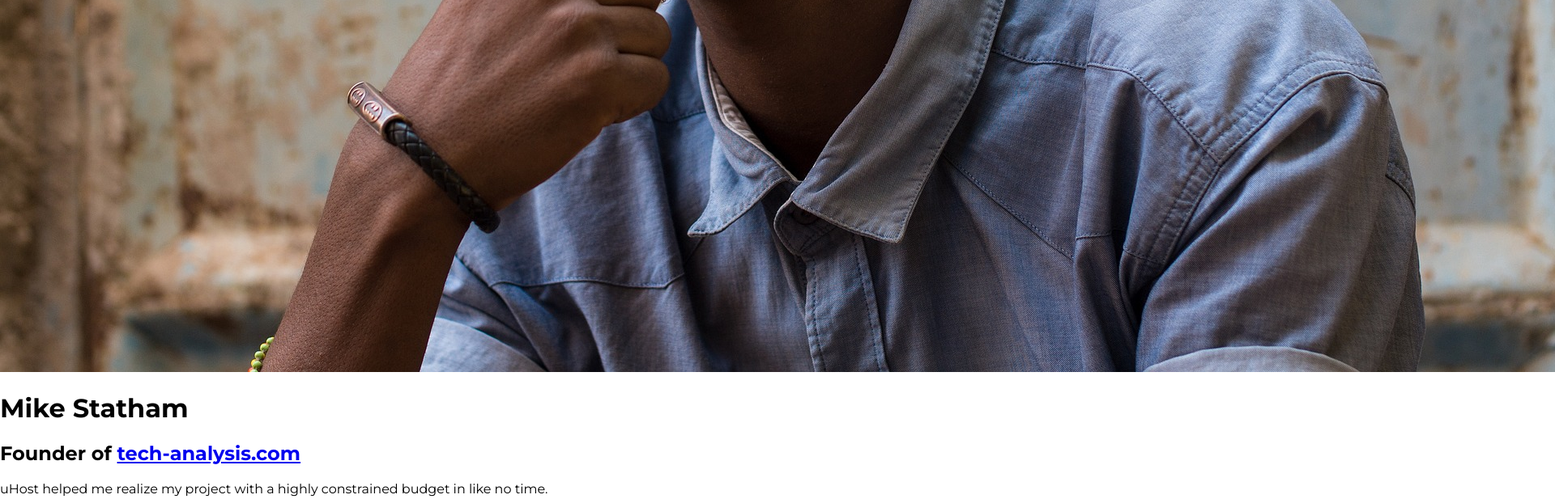
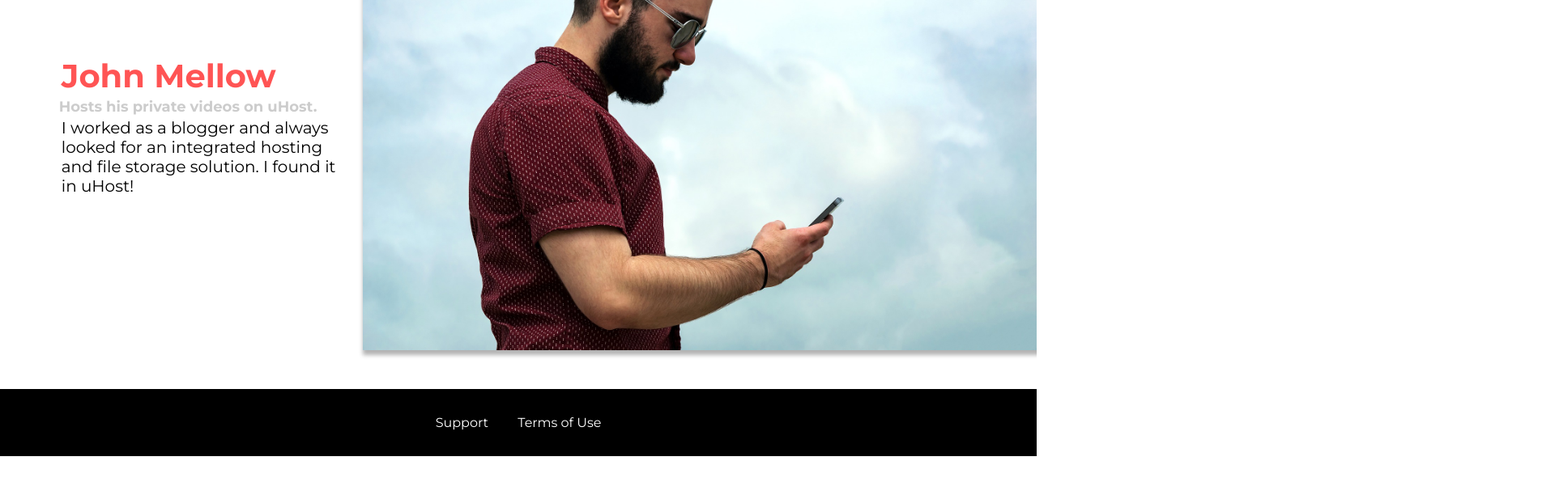
Before and after one commit to mwoitek/css-basics, a website: page src/customers/index.html in a window 1280 px wide. Shown: the part 820-1437 px from the top of the page at 81% size, 1920 px wide, since content can reach past the window. After the commit the page ends 1384 px from the top, so only its background shows below. Drawn offline with Linux system fonts and the light colour scheme.

Commit message:
Improve style of "Customers" page

```diff
--- a/src/customers/customers.css
+++ b/src/customers/customers.css
@@ -0,0 +1,66 @@
+.testimonial {
+  font-size: 20px;
+  margin: 48px 0;
+}
+
+.testimonial__list {
+  width: 80%;
+  margin: auto;
+}
+
+.testimonial:first-of-type {
+  margin-top: 96px;
+}
+
+.testimonial__image-container {
+  width: 65%;
+  display: inline-block;
+  vertical-align: middle;
+  box-shadow: 3px 3px 5px 3px rgba(0, 0, 0, 0.3);
+}
+
+.testimonial__image {
+  width: 100%;
+  vertical-align: top;
+}
+
+.testimonial__info {
+  text-align: right;
+  padding: 14px;
+  display: inline-block;
+  vertical-align: middle;
+  width: 30%;
+}
+
+#customer-2.testimonial {
+  text-align: right;
+}
+
+#customer-2 .testimonial__info {
+  text-align: left;
+}
+
+.testimonial__name {
+  margin: 3px;
+  color: #ff5454;
+}
+
+.testimonial__subtitle {
+  margin: 0;
+  font-size: 18px;
+  color: #ccc;
+}
+
+.testimonial__subtitle a {
+  color: inherit;
+  text-decoration: none;
+}
+
+.testimonial__subtitle a:hover,
+.testimonial__subtitle a:active {
+  color: #7a7a7a;
+}
+
+.testimonial__text {
+  margin: 3px;
+}
--- a/src/customers/index.html
+++ b/src/customers/index.html
@@ -84,11 +84,11 @@
     </main>
     <footer class="main-footer">
       <nav>
-        <ul>
-          <li>
+        <ul class="main-footer__links">
+          <li class="main-footer__link">
             <a href="#">Support</a>
           </li>
-          <li>
+          <li class="main-footer__link">
             <a href="#">Terms of Use</a>
           </li>
         </ul>
```
